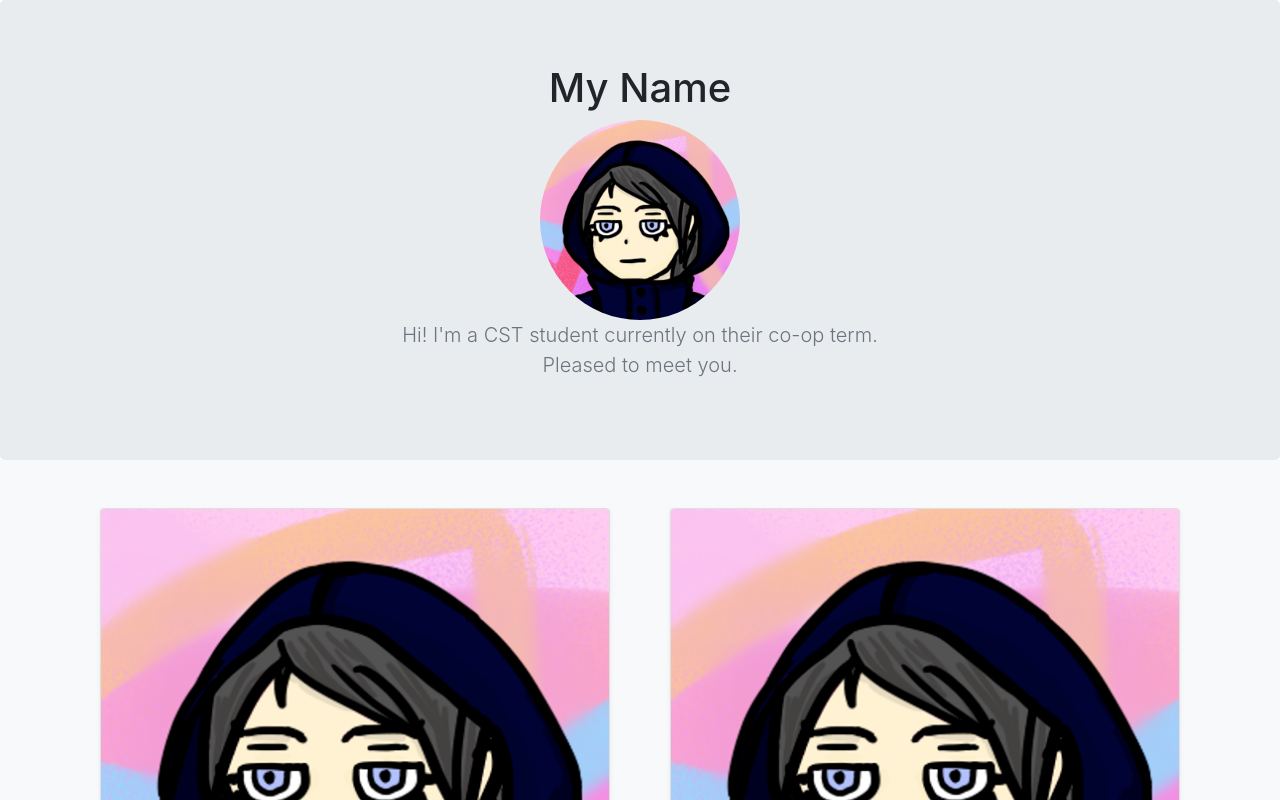
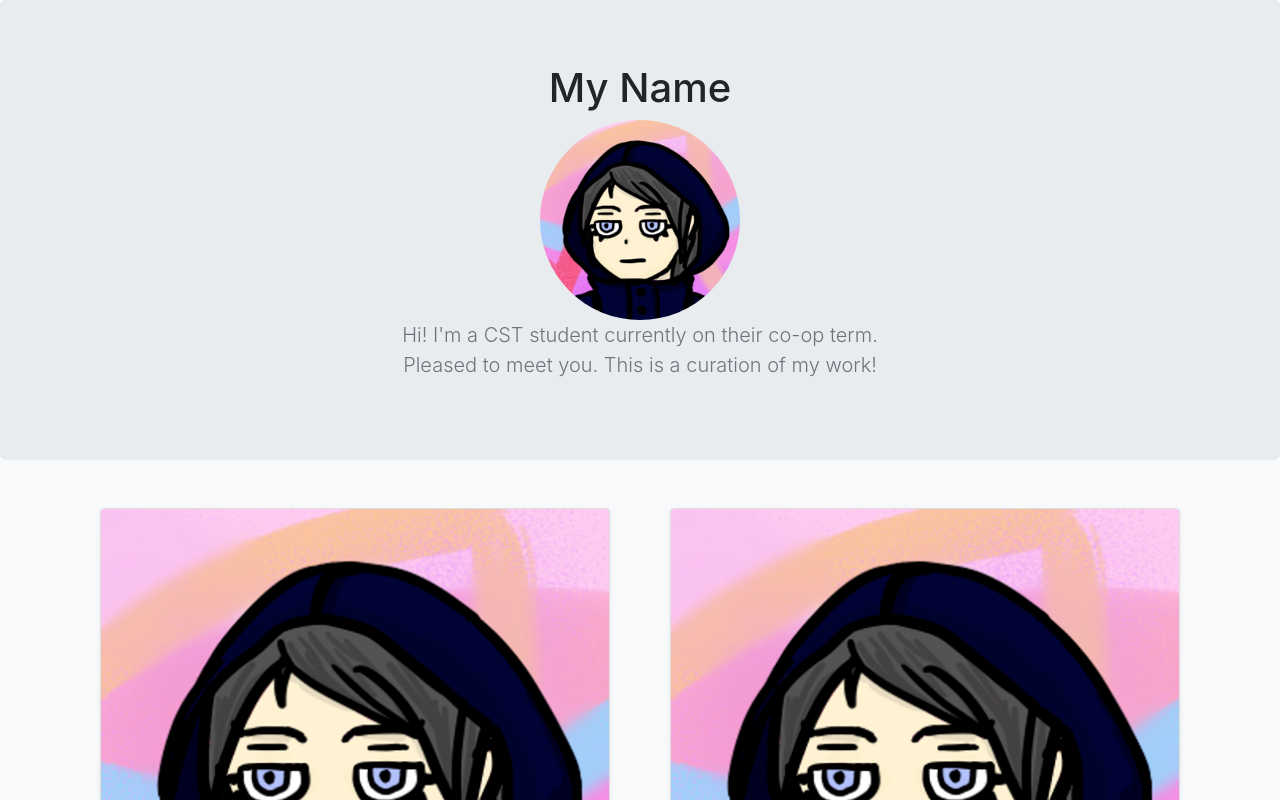
Before and after one commit to jkcadee/portfolio-website, a React (Create React App) app: page / in a window 1280 px wide. Shown: the top 800 px of the page. Built offline with nearby package versions, Linux system fonts and the light colour scheme.

Commit message:
small change

```diff
--- a/src/App.js
+++ b/src/App.js
@@ -19,7 +19,7 @@ function App() {
 
             <p className="lead text-muted">
               Hi! I'm a CST student currently on their co-op term. <br/>
-              Pleased to meet you.
+              Pleased to meet you. This is a curation of my work!
             </p>
           </div>
         </section>
```
